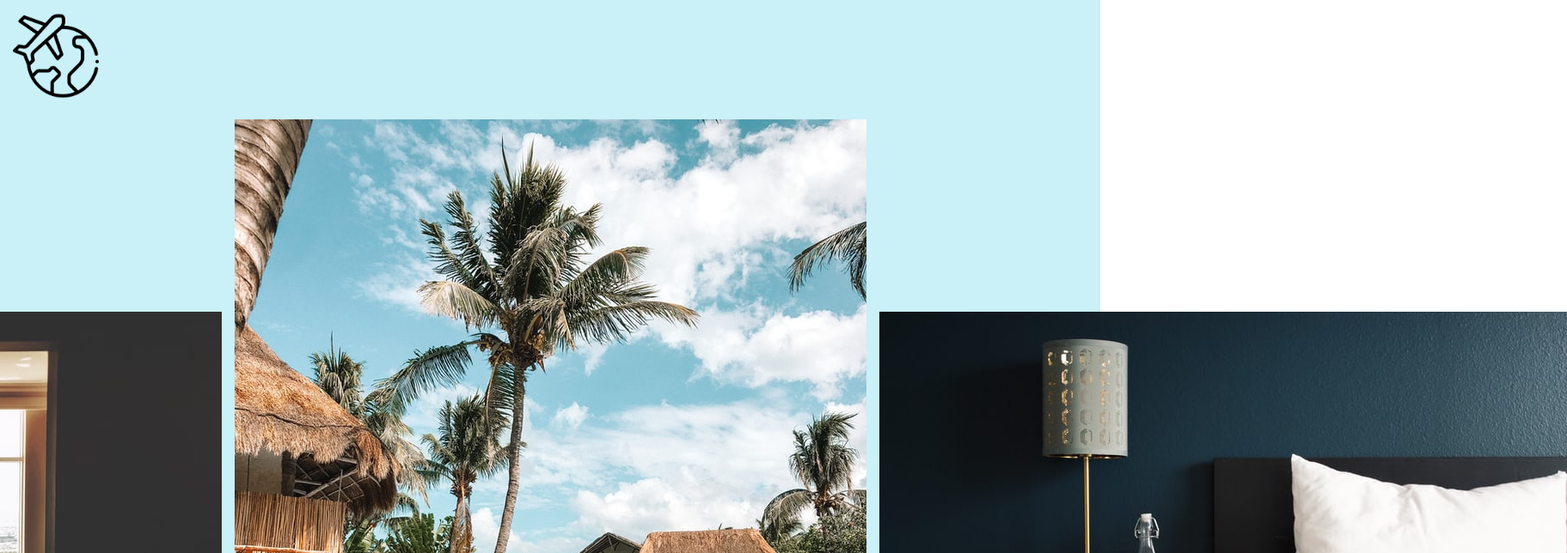
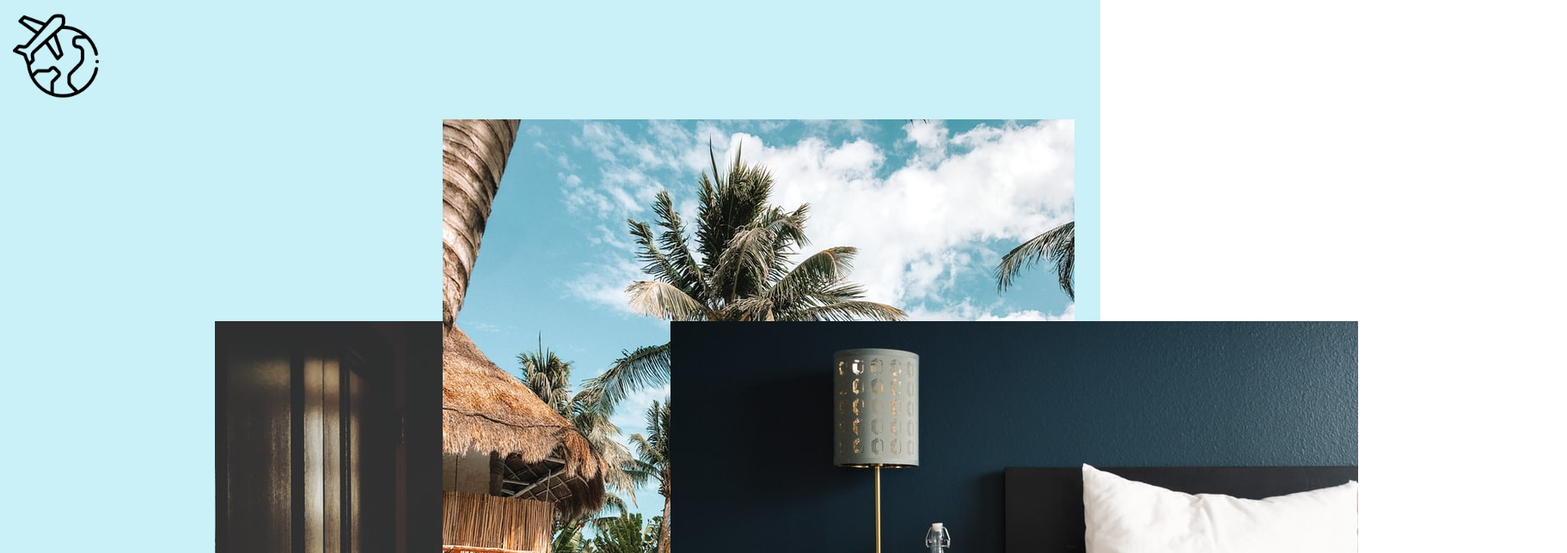
Before and after one commit to stephenmussel/starter-emotion, a React (Create React App) app: page / in a window 1280 px wide. Shown: the top 644 px of the page at 86% size, 1823 px wide, since content can reach past the window. Built offline with nearby package versions, Linux system fonts and the light colour scheme.

Commit message:
wrapped CardWrapper around eacht hotel item

```diff
--- a/src/App.js
+++ b/src/App.js
@@ -3,6 +3,7 @@ import logo from "./logo.png";
 /** @jsxImportSource @emotion/react */
 import { css } from '@emotion/react';
 // import styled components, theming and animation from "./styles.js" file
+import { CardWrapper } from './styles';
 
 const hotels = [
   {
@@ -64,7 +65,7 @@ function App() {
       >
         {hotels.map((hotel) => {
           return (
-            <div key={hotel.id}>
+          <CardWrapper key={hotel.id}>
               <img src={hotel.src} alt={hotel.alt} />
               <div>
                 <h2>{hotel.title}</h2>
@@ -74,7 +75,7 @@ function App() {
                 <button>Details</button>
                 <button>Book</button>
               </div>
-            </div>
+            </CardWrapper>
           );
         })}
       </div>
```
